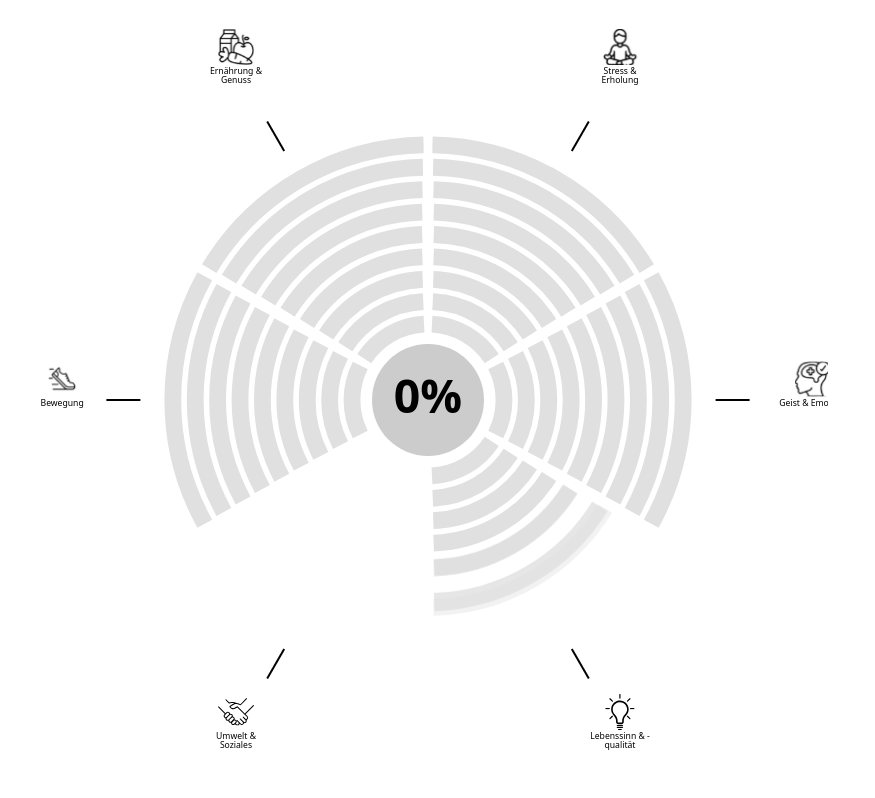
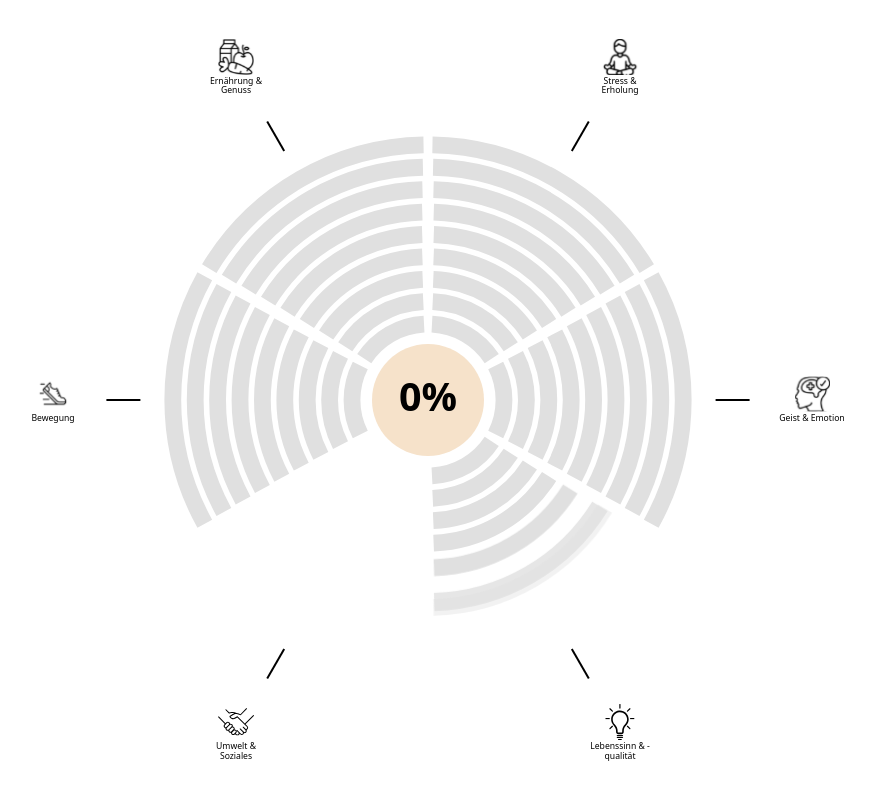
Before and after one commit to shams3049/vigilant-guacamole, a React (Vite) app: page / in a window 1280 px wide. Shown: the whole page, without its empty margins (212-1087 px from the left). Built offline with nearby package versions, Linux system fonts and the light colour scheme.

Commit message:
refactor radar chart colors and layout

```diff
--- a/src/components/IconLabelLayer.tsx
+++ b/src/components/IconLabelLayer.tsx
@@ -42,10 +42,10 @@ export default function IconLabelLayer({
         // Place each icon and label at the correct angle and distance
         const angle = s.angle;
         const pos = polarToCartesian(center, center, radius, angle);
-        const boxWidth = iconSize * 2.8;
-        const boxHeight = iconSize * 2.7;
-        // Offset for first sector to prevent label cutoff
-        const xOffset = i === 0 ? boxWidth * 0.18 : 0;
+        const boxWidth = iconSize * 2.5;
+        const boxHeight = iconSize * 2.4;
+        // Slight offset to keep first label visible
+        const xOffset = i === 0 ? boxWidth * 0.1 : 0;
         return (
           <foreignObject
             key={i}
@@ -65,14 +65,14 @@ export default function IconLabelLayer({
               display: 'flex',
               flexDirection: 'column',
               alignItems: 'center',
-              justifyContent: 'flex-start',
+              justifyContent: 'center',
               width: '100%',
               height: '100%',
               fontSize: fontSize * 0.45,
               textAlign: 'center',
               lineHeight: 1.1,
               color: '#000',
-              padding: '10px 16px',
+              padding: '6px 12px',
               boxSizing: 'border-box',
             }}>
               <img src={s.icon} alt={s.label} style={{ width: iconSize, height: iconSize }} />
--- a/src/components/RadarLayer.tsx
+++ b/src/components/RadarLayer.tsx
@@ -17,11 +17,19 @@ function describeArc(cx: number, cy: number, r: number, startAngle: number, endA
   return `M ${start.x} ${start.y} A ${r} ${r} 0 ${largeArcFlag} 0 ${end.x} ${end.y}`;
 }
 
-const COLORS = [
-  "#FF0000", "#FF4000", "#FF8000", "#FFBF00",
-  "#BFFF00", "#80FF00", "#40FF00", "#20C000", "#006400"
-];
+const FULL_COLOR = "#3D5241";       // >= 50%
+const MEDIUM_COLOR = "#7C987C";     // < 50%
+const LOW_COLOR = "#FFAD4C";        // < 30%
+const LOWEST_COLOR = "#FF8B7B";     // < 20%
 const INACTIVE_COLOR = "#E0E0E0";
+
+function getStrengthColor(strength: number, max: number): string {
+  const percent = strength / max;
+  if (percent >= 0.5) return FULL_COLOR;
+  if (percent >= 0.3) return MEDIUM_COLOR;
+  if (percent >= 0.2) return LOW_COLOR;
+  return LOWEST_COLOR;
+}
 
 export default function RadarLayer({
   values,
@@ -31,7 +39,6 @@ export default function RadarLayer({
   barWidth,
   gap,
   sectors,
-  useUniformSectorColor = false,
 }: {
   values: number[];
   center: number;
@@ -40,7 +47,6 @@ export default function RadarLayer({
   barWidth: number;
   gap: number;
   sectors: { label: string; icon: string; angle: number }[];
-  useUniformSectorColor?: boolean;
 }) {
   // Animation state: track which bars are visible (2D array)
   const [visible, setVisible] = useState(
@@ -61,7 +67,6 @@ export default function RadarLayer({
     });
   }, [values.length, max]);
 
-  const totalSectors = sectors.length;
   const sectorArcAngle = 60; // Each sector covers 60 degrees (360/6)
   // Render radar bars for each sector and value
   return (
@@ -78,10 +83,8 @@ export default function RadarLayer({
           const startAngle = baseAngle - arcAngle / 2;
           const endAngle = baseAngle + arcAngle / 2;
           const active = barIndex + 1 <= strength;
-          const sectorColor = COLORS[Math.max(0, Math.min(strength - 1, COLORS.length - 1))];
-          const color = active
-            ? (useUniformSectorColor ? sectorColor : COLORS[Math.min(barIndex, COLORS.length - 1)])
-            : INACTIVE_COLOR;
+          const sectorColor = getStrengthColor(strength, max);
+          const color = active ? sectorColor : INACTIVE_COLOR;
           return (
             <path
               key={`${sectorIndex}-${barIndex}`}
--- a/src/components/ResponsiveRadarChart.tsx
+++ b/src/components/ResponsiveRadarChart.tsx
@@ -47,15 +47,15 @@ export default function ResponsiveRadarChart({ values }: { values: number[] }) {
 
   return (
     <div ref={containerRef} className="w-full h-full flex items-center justify-center">
-      <svg width={size} height={size}>
+      <svg width="100%" height="100%" viewBox={`0 0 ${size} ${size}`} preserveAspectRatio="xMidYMid meet">
         {/* Center circle and average percent display */}
-        <circle cx={center} cy={center} r={size * 0.07} fill="#ccc" />
+        <circle cx={center} cy={center} r={size * 0.07} fill="#F6E2CA" />
         <text
           x={center}
           y={center}
           textAnchor="middle"
           dominantBaseline="middle"
-          fontSize={size * 0.058}
+          fontSize={size * 0.058 * 0.85}
           fontWeight="bold"
         >
           {avgPercent}%
@@ -70,7 +70,6 @@ export default function ResponsiveRadarChart({ values }: { values: number[] }) {
           barWidth={barWidth}
           gap={gap}
           sectors={SECTORS}
-          useUniformSectorColor={true}
         />
 
         {/* Render guidelines between sectors */}
```
